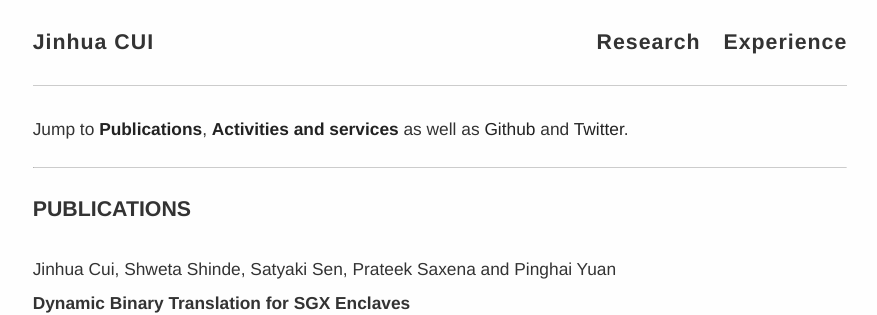
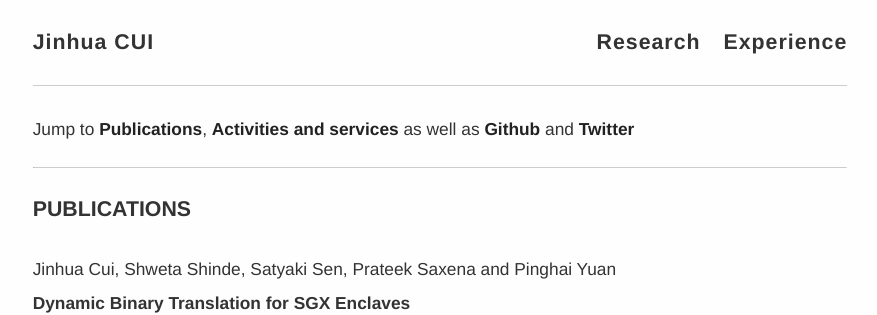
Before and after one commit to cimcs/cimcs.github.io, a Jekyll site: the page built from research.md, in a window 1280 px wide. Shown: the top 315 px of the page, without its empty margins (200-1077 px from the left). Built offline with Jekyll 4.4.1, drawn with Linux system fonts in a browser that asks for light colours; comment, search, counter and statistics services are not loaded.

```diff
--- a/research.md
+++ b/research.md
@@ -265,7 +265,7 @@ conference_reviews:
           url:  "http://www.vrst2016.lrz.de/"
 ---
 
-Jump to **[Publications](#peer-reviewed-publications)**, <!-- [Thesis](#doctoral-thesis), [Talks](#invited-talks), [Media](#media-coverage),  --> **[Activities and services](#activities-and-services)** as well as [Github](https://github.com/cimcs) and [Twitter](https://twitter.com/jhcui24).
+Jump to **[Publications](#peer-reviewed-publications)**, <!-- [Thesis](#doctoral-thesis), [Talks](#invited-talks), [Media](#media-coverage),  --> **[Activities and services](#activities-and-services)** as well as **[Github](https://github.com/cimcs)** and **[Twitter](https://twitter.com/jhcui24)**
 
 ---
 
```
